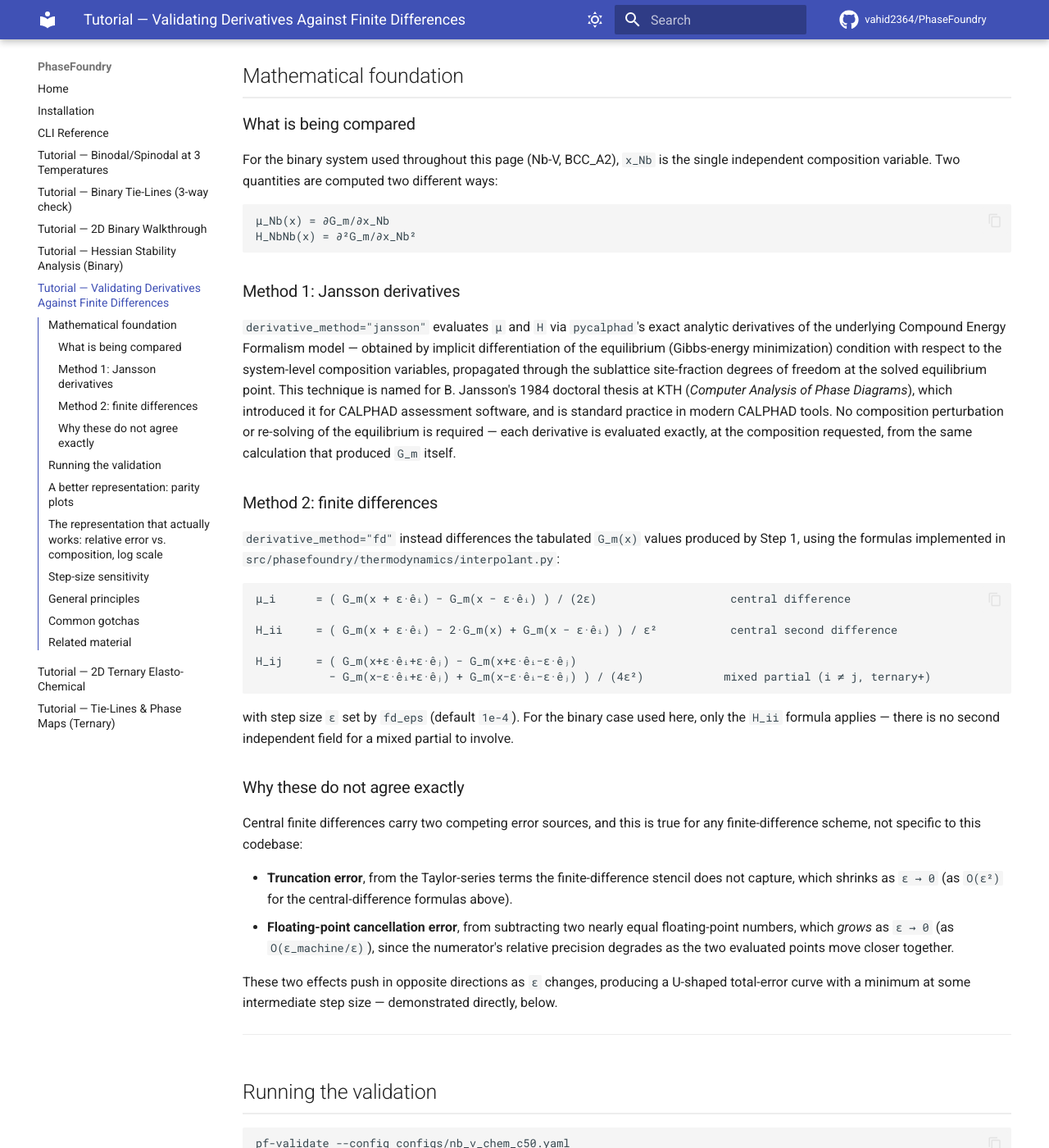
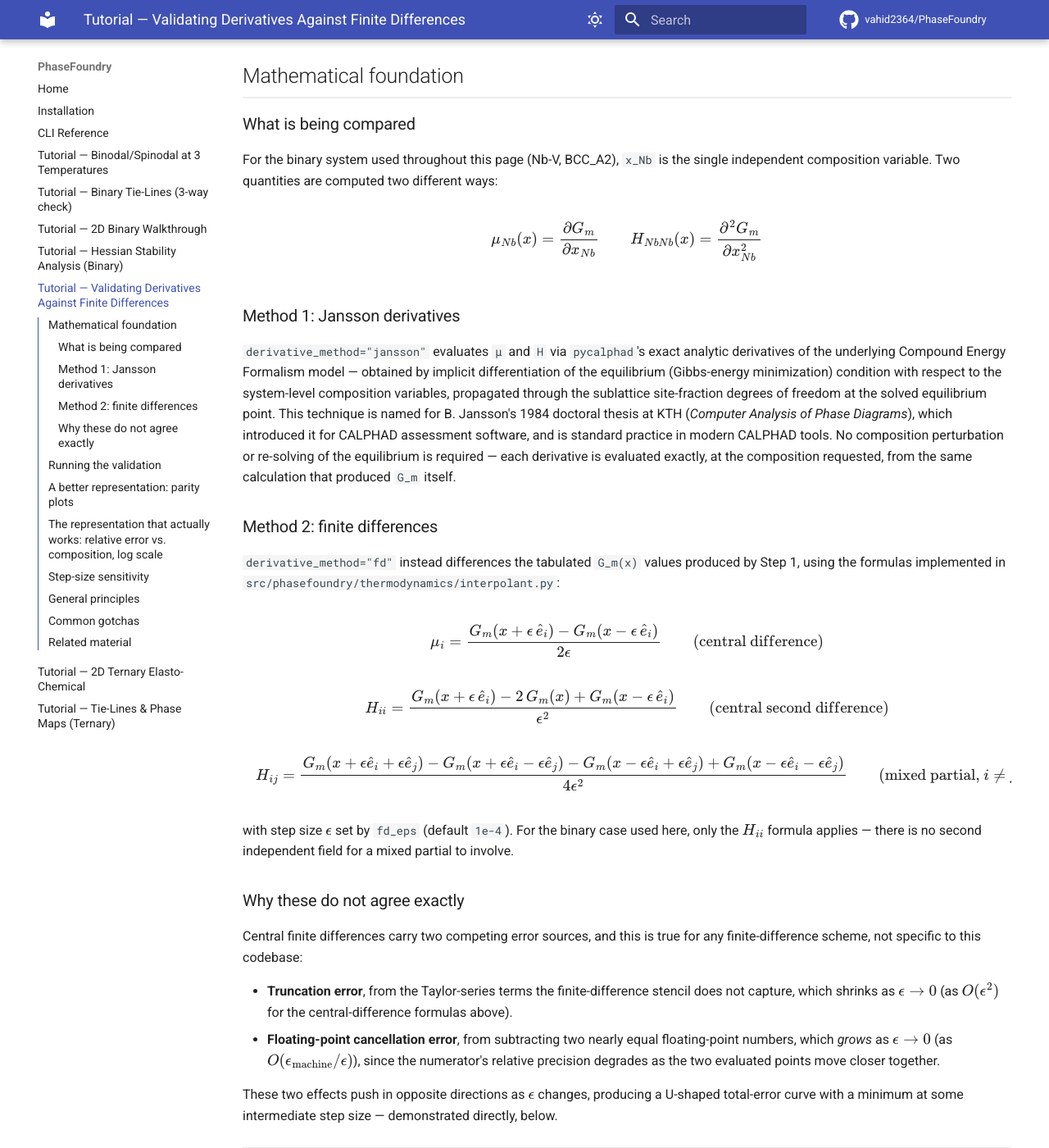
Before and after one commit to vahid2364/PhaseFoundry, an MkDocs documentation site: the page built from docs/tutorial_derivative_validation.md, in a window 1280 px wide and 1400 px high, scrolled down 336 px. Shown: the whole window at 82% size. Built offline with MkDocs 1.6.1 and Material for MkDocs 9.7.7, drawn with Linux system fonts in a browser that asks for light colours; comment, search, counter and statistics services are not loaded; some of the changed text lies outside the part shown.

Commit message:
Render equations in the derivative validation tutorial as LaTeX
Use MathJax (pymdownx.arithmatex, already configured site-wide but
previously unused) for the mu/H definitions and the FD formulas instead
of plain-text approximations.

````diff
--- a/docs/tutorial_derivative_validation.md
+++ b/docs/tutorial_derivative_validation.md
@@ -1,8 +1,9 @@
 # Tutorial: validating derivatives against finite differences (binary Nb-V)
 
 Every result on this site depends on two derivatives of the molar Gibbs
-energy: the chemical potential `μ_i = ∂G_m/∂x_i` and the Hessian
-`H_ij = ∂²G_m/∂x_i∂x_j`. They set the driving force and stability criterion
+energy: the chemical potential \(\mu_i = \partial G_m/\partial x_i\) and the
+Hessian \(H_{ij} = \partial^2 G_m/\partial x_i \partial x_j\). They set the
+driving force and stability criterion
 for every spinodal boundary, every solver stabilization constant, and every
 interface-width estimate used elsewhere on this site. This page validates
 the two ways PhaseFoundry computes them — analytic (Jansson) derivatives
@@ -21,10 +22,11 @@ For the binary system used throughout this page (Nb-V, BCC_A2), `x_Nb` is
 the single independent composition variable. Two quantities are computed
 two different ways:
 
-```
-μ_Nb(x) = ∂G_m/∂x_Nb
-H_NbNb(x) = ∂²G_m/∂x_Nb²
-```
+$$
+\mu_{Nb}(x) = \frac{\partial G_m}{\partial x_{Nb}}
+\qquad
+H_{NbNb}(x) = \frac{\partial^2 G_m}{\partial x_{Nb}^2}
+$$
 
 ### Method 1: Jansson derivatives
 
@@ -47,18 +49,25 @@ produced `G_m` itself.
 produced by Step 1, using the formulas implemented in
 `src/phasefoundry/thermodynamics/interpolant.py`:
 
-```
-μ_i      = ( G_m(x + ε·êᵢ) − G_m(x − ε·êᵢ) ) / (2ε)                    central difference
+$$
+\mu_i = \frac{G_m(x+\epsilon\,\hat e_i) - G_m(x-\epsilon\,\hat e_i)}{2\epsilon}
+\qquad \text{(central difference)}
+$$
 
-H_ii     = ( G_m(x + ε·êᵢ) − 2·G_m(x) + G_m(x − ε·êᵢ) ) / ε²           central second difference
+$$
+H_{ii} = \frac{G_m(x+\epsilon\,\hat e_i) - 2\,G_m(x) + G_m(x-\epsilon\,\hat e_i)}{\epsilon^2}
+\qquad \text{(central second difference)}
+$$
 
-H_ij     = ( G_m(x+ε·êᵢ+ε·êⱼ) − G_m(x+ε·êᵢ−ε·êⱼ)
-           − G_m(x−ε·êᵢ+ε·êⱼ) + G_m(x−ε·êᵢ−ε·êⱼ) ) / (4ε²)            mixed partial (i ≠ j, ternary+)
-```
+$$
+H_{ij} = \frac{G_m(x+\epsilon\hat e_i+\epsilon\hat e_j) - G_m(x+\epsilon\hat e_i-\epsilon\hat e_j)
+             - G_m(x-\epsilon\hat e_i+\epsilon\hat e_j) + G_m(x-\epsilon\hat e_i-\epsilon\hat e_j)}{4\epsilon^2}
+\qquad \text{(mixed partial, } i \neq j\text{, ternary and above)}
+$$
 
-with step size `ε` set by `fd_eps` (default `1e-4`). For the binary case
-used here, only the `H_ii` formula applies — there is no second independent
-field for a mixed partial to involve.
+with step size \(\epsilon\) set by `fd_eps` (default `1e-4`). For the binary
+case used here, only the \(H_{ii}\) formula applies — there is no second
+independent field for a mixed partial to involve.
 
 ### Why these do not agree exactly
 
@@ -66,14 +75,14 @@ Central finite differences carry two competing error sources, and this is
 true for any finite-difference scheme, not specific to this codebase:
 
 - **Truncation error**, from the Taylor-series terms the finite-difference
-  stencil does not capture, which shrinks as `ε → 0` (as `O(ε²)` for the
-  central-difference formulas above).
+  stencil does not capture, which shrinks as \(\epsilon \to 0\) (as
+  \(O(\epsilon^2)\) for the central-difference formulas above).
 - **Floating-point cancellation error**, from subtracting two nearly equal
-  floating-point numbers, which *grows* as `ε → 0` (as `O(ε_machine/ε)`),
-  since the numerator's relative precision degrades as the two evaluated
-  points move closer together.
+  floating-point numbers, which *grows* as \(\epsilon \to 0\) (as
+  \(O(\epsilon_{\text{machine}}/\epsilon)\)), since the numerator's relative
+  precision degrades as the two evaluated points move closer together.
 
-These two effects push in opposite directions as `ε` changes, producing a
+These two effects push in opposite directions as \(\epsilon\) changes, producing a
 U-shaped total-error curve with a minimum at some intermediate step size —
 demonstrated directly, below.
 
@@ -165,17 +174,18 @@ either implementation.
 
 The `fd_eps` step size is a free parameter, and the truncation-vs-cancellation
 trade-off described above means there is an optimal value, not a
-"smaller is always better" relationship. Sweeping `fd_eps` from `10⁻¹` to
-`10⁻⁸` at `x_Nb = 0.5`, 500 °C, and comparing each resulting FD value
-against the (step-size-independent) Jansson value:
+"smaller is always better" relationship. Sweeping `fd_eps` from
+\(10^{-1}\) to \(10^{-8}\) at `x_Nb = 0.5`, 500 °C, and comparing each
+resulting FD value against the (step-size-independent) Jansson value:
 
 ![FD step-size sweep: relative error vs fd_eps, mu and H, log-log](images/tutorial_derivative_validation/03_fd_stepsize_sweep.png)
 
-Both panels show the predicted U-shape: error decreases as `ε` shrinks from
-`10⁻¹`, reaches a minimum near `ε ≈ 4×10⁻⁶`, and increases again as `ε`
-shrinks further and floating-point cancellation dominates. The minimum
-achievable error is far smaller for `μ` (~10⁻⁷%, a first derivative via a
-single central difference) than for `H` (~3×10⁻⁴%, a second derivative,
+Both panels show the predicted U-shape: error decreases as \(\epsilon\)
+shrinks from \(10^{-1}\), reaches a minimum near \(\epsilon \approx
+4\times10^{-6}\), and increases again as \(\epsilon\) shrinks further and
+floating-point cancellation dominates. The minimum achievable error is far
+smaller for `μ` (~\(10^{-7}\)%, a first derivative via a single central
+difference) than for `H` (~\(3\times10^{-4}\)%, a second derivative,
 which amplifies cancellation error further) — expected, since each
 additional order of differentiation degrades the achievable floating-point
 precision.
@@ -187,7 +197,7 @@ below any scale that matters for this site's tutorials. A smaller default
 would reduce truncation error further at this composition, at the cost of
 being closer to the cancellation-dominated regime for compositions or
 temperatures where `G_m` is smoother (smaller second derivatives), where
-the optimal `ε` shifts. `1e-4` is a reasonable general-purpose default
+the optimal \(\epsilon\) shifts. `1e-4` is a reasonable general-purpose default
 precisely because it avoids being too close to either failure mode across
 a range of conditions, not because it is optimal at any single point.
 
````
